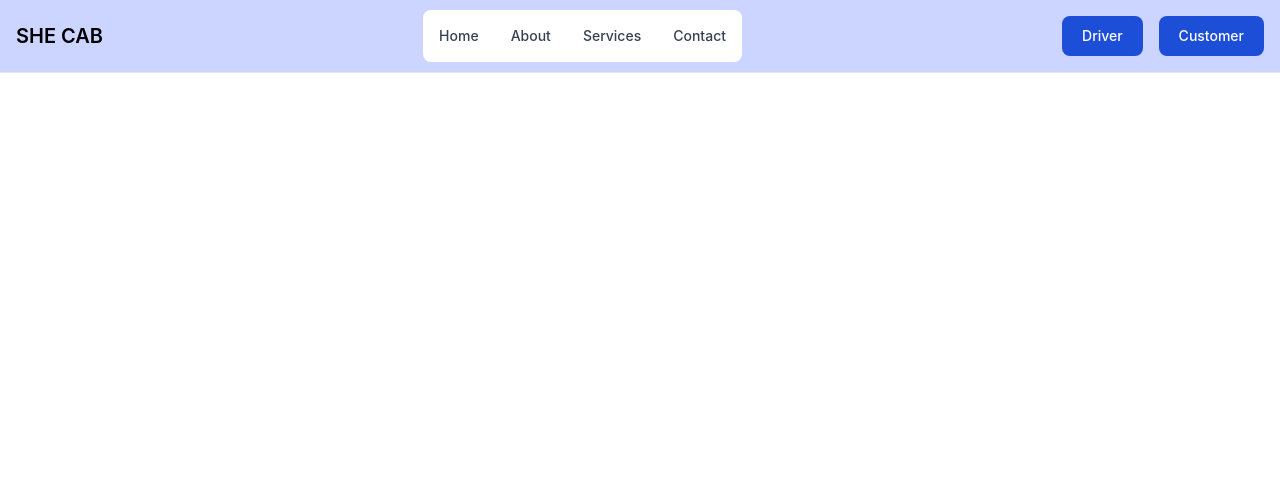
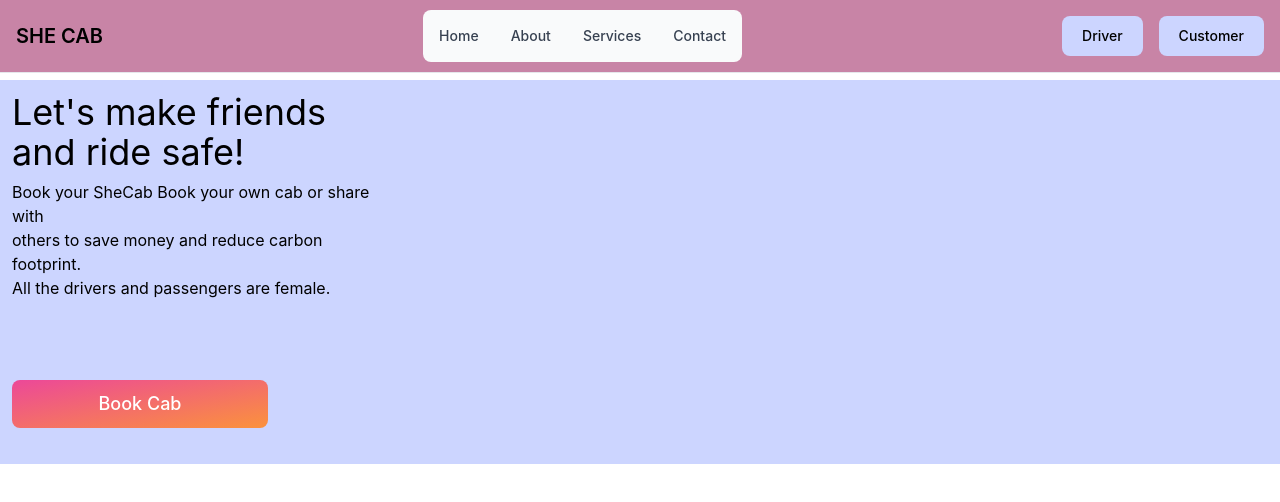
Before and after one commit to karanpargal/sheCab, a React (Create React App) app in the folder client/: page / in a window 1280 px wide. Shown: the top 502 px of the page. Built offline with nearby package versions, Linux system fonts and the light colour scheme.

Commit message:
:lipstick: add landing

```diff
--- a/client/src/App.js
+++ b/client/src/App.js
@@ -1,10 +1,14 @@
 import logo from './logo.svg';
 import './App.css';
 import Navbar from './components/Navbar';
+import Landing from './components/Landing';
 
 function App() {
   return (
-    <Navbar />
+    <div className='bg-LavenderBlue'>
+      <Navbar />
+      <Landing />
+    </div>
   );
 }
 
--- /dev/null
+++ b/client/src/components/Landing.js
@@ -0,0 +1,27 @@
+import React from "react";
+import "./Navbar";
+
+const Landing = () => {
+  return (
+    <div className="flex w-96 h-96 text-black mt-20  ">
+      <div className="mt-3 ">
+        <h1 className=" text-4xl ml-3">Let's make friends and ride safe!</h1>
+        <h2 className=" mt-2 ml-3 text-base">
+          Book your SheCab Book your own cab or share with <br></br>others to save money
+          and reduce carbon footprint.<br></br>
+          All the drivers and passengers are
+          female.
+        </h2>
+
+        <button
+          type="button"
+          class="text-white bg-gradient-to-br from-pink-500 to-orange-400 hover:bg-gradient-to-bl focus:ring-4 focus:outline-none focus:ring-pink-200 dark:focus:ring-pink-800 font-medium rounded-lg text-lg  px-5 py-2.5 text-center w-64 mt-20 ml-3 mr-2 mb-2"
+        >
+          Book Cab
+        </button>
+      </div>
+    </div>
+  );
+};
+
+export default Landing;
--- a/client/src/components/Navbar.js
+++ b/client/src/components/Navbar.js
@@ -2,7 +2,7 @@ import React from "react";
 
 const Navbar = () => {
   return (
-    <nav class="bg-LavenderBlue px-2 sm:px-4 py-2.5 fixed w-full z-20 top-0 left-0 border-b border-gray-200">
+    <nav class="bg-OperaMauve px-2 sm:px-4 py-2.5 fixed w-full z-20 top-0 left-0 border-b border-gray-200">
       <div class="container flex flex-wrap items-center justify-between mx-auto">
         <h1 class="self-center text-xl font-semibold whitespace-nowrap ">
           SHE CAB
@@ -11,13 +11,13 @@ const Navbar = () => {
         <div class="flex space-x-4 md:order-2">
           <button
             type="button"
-            class="text-white p-4 bg-blue-700 hover:bg-blue-800 focus:ring-4 focus:outline-none focus:ring-blue-300 font-medium rounded-lg text-sm px-5 py-2.5 text-center mr-3 md:mr-0 dark:bg-blue-600 dark:hover:bg-blue-700 dark:focus:ring-blue-800"
+            class="text-Black p-4 bg-LavenderBlue hover:bg-blue-800 focus:ring-4 focus:outline-none focus:ring-blue-300 font-medium rounded-lg text-sm px-5 py-2.5 text-center mr-3 md:mr-0"
           >
             Driver
           </button>
           <button
             type="button"
-            class="text-white bg-blue-700 hover:bg-blue-800 focus:ring-4 focus:outline-none focus:ring-blue-300 font-medium rounded-lg text-sm px-5 py-2.5 text-center mr-3 md:mr-0 dark:bg-blue-600 dark:hover:bg-blue-700 dark:focus:ring-blue-800"
+            class="text-Black bg-LavenderBlue hover:bg-blue-800 focus:ring-4 focus:outline-none focus:ring-blue-300 font-medium rounded-lg text-sm px-5 py-2.5 text-center mr-3 md:mr-0"
           >
             Customer
           </button>
@@ -48,11 +48,11 @@ const Navbar = () => {
           class="items-center justify-between hidden w-full md:flex md:w-auto md:order-1"
           id="navbar-sticky"
         >
-          <ul class="flex flex-col p-4 mt-4 border border-gray-100 rounded-lg bg-gray-50 md:flex-row md:space-x-8 md:mt-0 md:text-sm md:font-medium md:border-0 md:bg-white dark:bg-gray-800 md:dark:bg-gray-900 dark:border-gray-700">
+          <ul class="flex flex-col p-4 mt-4 border border-gray-100 rounded-lg bg-gray-50 md:flex-row md:space-x-8 md:mt-0 md:text-sm md:font-medium md:border-0 ">
             <li>
               <a
                 href="#"
-                class="block py-2 pl-3 pr-4 text-gray-700 rounded hover:bg-gray-100 md:hover:bg-transparent md:hover:text-blue-700 md:p-0 md:dark:hover:text-white dark:text-gray-400 dark:hover:bg-gray-700 dark:hover:text-white md:dark:hover:bg-transparent dark:border-gray-700"
+                class="block py-2 pl-3 pr-4 text-gray-700 rounded hover:bg-gray-100 md:hover:bg-transparent md:hover:text-blue-700 md:p-0"
               >
                 Home
               </a>
@@ -60,7 +60,7 @@ const Navbar = () => {
             <li>
               <a
                 href="#"
-                class="block py-2 pl-3 pr-4 text-gray-700 rounded hover:bg-gray-100 md:hover:bg-transparent md:hover:text-blue-700 md:p-0 md:dark:hover:text-white dark:text-gray-400 dark:hover:bg-gray-700 dark:hover:text-white md:dark:hover:bg-transparent dark:border-gray-700"
+                class="block py-2 pl-3 pr-4 text-gray-700 rounded hover:bg-gray-100 md:hover:bg-transparent md:hover:text-blue-700 md:p-0 "
               >
                 About
               </a>
@@ -68,7 +68,7 @@ const Navbar = () => {
             <li>
               <a
                 href="#"
-                class="block py-2 pl-3 pr-4 text-gray-700 rounded hover:bg-gray-100 md:hover:bg-transparent md:hover:text-blue-700 md:p-0 md:dark:hover:text-white dark:text-gray-400 dark:hover:bg-gray-700 dark:hover:text-white md:dark:hover:bg-transparent dark:border-gray-700"
+                class="block py-2 pl-3 pr-4 text-gray-700 rounded hover:bg-gray-100 md:hover:bg-transparent md:hover:text-blue-700 md:p-0 "
               >
                 Services
               </a>
@@ -76,7 +76,7 @@ const Navbar = () => {
             <li>
               <a
                 href="#"
-                class="block py-2 pl-3 pr-4 text-gray-700 rounded hover:bg-gray-100 md:hover:bg-transparent md:hover:text-blue-700 md:p-0 md:dark:hover:text-white dark:text-gray-400 dark:hover:bg-gray-700 dark:hover:text-white md:dark:hover:bg-transparent dark:border-gray-700"
+                class="block py-2 pl-3 pr-4 text-gray-700 rounded hover:bg-gray-100 md:hover:bg-transparent md:hover:text-blue-700 md:p-0 "
               >
                 Contact
               </a>
--- a/client/tailwind.config.js
+++ b/client/tailwind.config.js
@@ -5,6 +5,8 @@ module.exports = {
     extend: {
       colors:{
         LavenderBlue:'#CCD5FF',
+        OperaMauve:'#C884A6',
+        PinkLavender:'#E7BBE3',
       },
     },
   },
```
